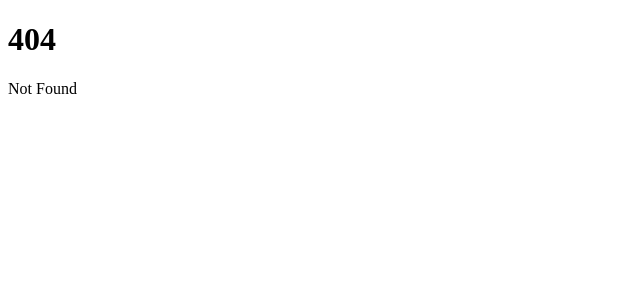
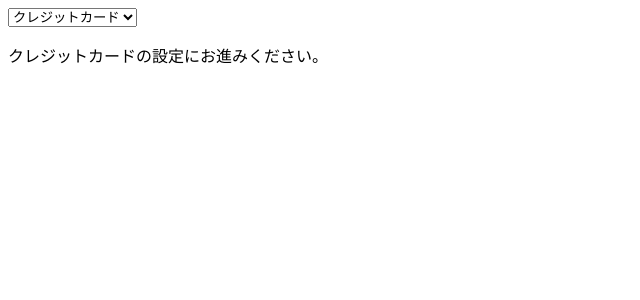
Before and after one commit to codegrid/2025-svelte-demo, a SvelteKit app: page /5/1 in a window 1280 px wide. Before the commit this address had no page. Shown: the top 300 px of the page, without its empty margins (0-640 px from the left). Built offline with nearby package versions, Linux system fonts and the light colour scheme.

Commit message:
Add demo for 5-1

```diff
--- /dev/null
+++ b/src/routes/5/1/+page.svelte
@@ -0,0 +1,25 @@
+<script>
+  let payment = $state("card");
+
+  const onChangeSelect = (event) => {
+    payment = event.target.value;
+  };
+</script>
+
+<form>
+  <select onchange={onChangeSelect}>
+    <option value="card">クレジットカード</option>
+    <option value="digital_currency">電子マネー</option>
+    <option value="others">その他</option>
+  </select>
+</form>
+
+<div>
+  {#if payment === "card"}
+    <p>クレジットカードの設定にお進みください。</p>
+  {:else if payment === "digital_currency"}
+    <p>電子マネーを選択してください。</p>
+  {:else}
+    <p>お問い合わせください。</p>
+  {/if}
+</div>
```
